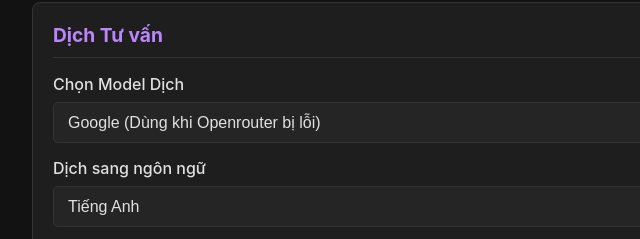
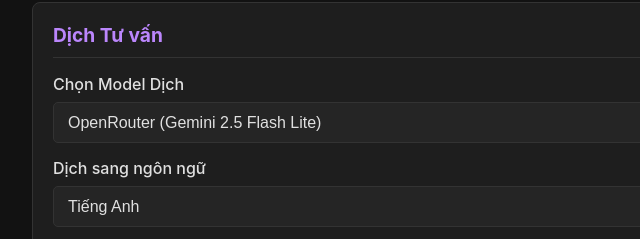
Before and after one commit to MizuCiaossu/ai-translator, a website: page index.html in a window 1280 px wide. Shown: the part 99-338 px from the top of the page, 158-798 px from the left. Drawn offline with Linux system fonts and the light colour scheme.

Commit message:
Update index.html

```diff
--- a/index.html
+++ b/index.html
@@ -22,7 +22,7 @@
             <select id="translationModelSelect">
                 <option value="gemini|gemini-2.0-flash">Google (Dùng khi Openrouter bị lỗi)</option>
                 <option value="gemini|gemini-1.5-pro-latest">Google (Gemini 1.5 Pro)</option>
-                <option value="openrouter|google/gemini-2.5-flash-lite">OpenRouter (Ưu tiên sử dụng)</option>
+                <option value="openrouter|google/gemini-2.5-flash-lite" selected>OpenRouter (Gemini 2.5 Flash Lite)
             </select>
         </div>
 
```
